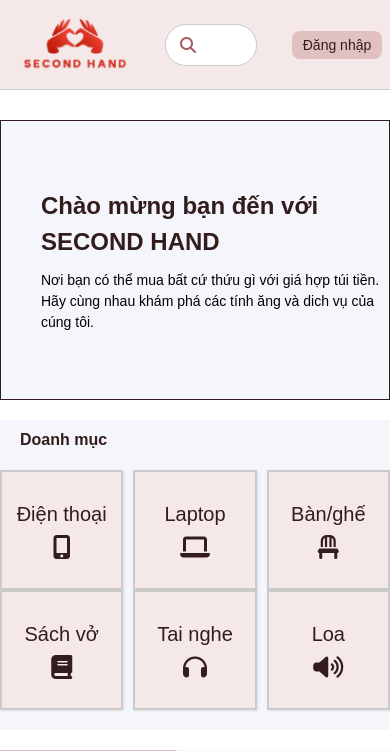
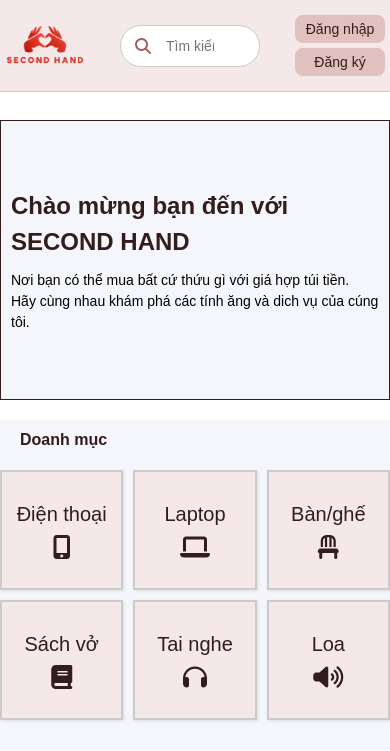
Before and after one commit to QUANG-SanBay/LapTinhWeb_BanDoCu, a Django app: page / in a window 390 px wide. Shown: the top 751 px of the page. Run offline with Django 5.2, Linux system fonts and the light colour scheme; data comes from the database, SQL or seed files in the repository; both versions use the stored data as it was after the commit.

Commit message:
responsize cho trang home và trang chi tiết sản phẩm

```diff
--- a/bandocu/home/static/home/css/base.css
+++ b/bandocu/home/static/home/css/base.css
@@ -24,3 +24,14 @@ html{
     margin: 0;
     box-sizing: inherit;
 }
+html::-webkit-scrollbar {
+    width: 4px;
+    height: 4px;
+}
+html::-webkit-scrollbar-thumb {
+    background: var(--color-soft-peach-500);
+    border-radius: 4px;
+}
+html::-webkit-scrollbar-track {
+    background: var(--color-soft-peach-50);
+}
--- /dev/null
+++ b/bandocu/home/static/home/css/responsize.css
@@ -0,0 +1,43 @@
+/* mobile */
+@media (max-width:47.9375em){
+    html::-webkit-scrollbar {
+        display: none;
+    }
+    /* rsz cho trang home */
+    /* header rsz */
+    .header .header__logo-img{
+        width: 90px;
+    }
+    .header .header__anonymous{
+        flex-direction: column;
+        gap: 5px 0;
+    }
+    /* banner rsz */
+    .banner{
+        padding: 0 10px;
+    }
+    /* category rsz */
+    .category__item {
+        padding-bottom: 10px;
+    }
+    /* rpz cho trang chi tiết sản phẩm */
+    .left-content, .right-content{
+        padding: 0;
+    }
+}
+/* tablet */
+@media (min-width:48em) and (max-width:63.9375em){
+
+    /* category rsz */
+    .category__item {
+        padding-bottom: 10px;
+    }
+}
+/* laptop */
+@media (min-width:64em) and (max-width:77.4375em){
+
+}
+/* desktop */
+@media (min-width:77.5em){
+
+}
--- a/bandocu/home/static/home/css/styles.css
+++ b/bandocu/home/static/home/css/styles.css
@@ -17,7 +17,7 @@
   width: 100%;
   max-width: 1216px;
   margin: 0 auto;
-  padding: 0 15px;
+  /* padding: 0 15px; */
 }
 
 .header__logo {
@@ -178,6 +178,7 @@
 
 }
 .header__login-btn,.header__register-btn{
+    flex-shrink: 0;
     font-size: 1.4rem;
     background-color: var(--color-soft-peach-300);
     color: var(--text-c);
@@ -191,40 +192,6 @@
     text-align: center;
 }
 /* Responsive */
-/* @media (max-width: 768px) {
-  .header__content {
-      padding: 0 10px;
-  }
-
-  .header__logo-img {
-      width: 100px;
-  }
-
-  .header__search {
-      margin: 0 15px;
-  }
-
-  .header__search-input {
-      font-size: 1.3rem;
-      padding: 10px 40px 10px 12px;
-  }
-}
-
-@media (max-width: 480px) {
-  .header__search {
-      margin: 0 10px;
-  }
-
-  .header__logo-img {
-      width: 80px;
-  }
-
-  .header__avatar {
-      width: 35px;
-      height: 35px;
-      font-size: 1.6rem;
-  }
-} */
 .main-content{
     margin-top: 120px;
 }
--- a/bandocu/home/templates/home/base.html
+++ b/bandocu/home/templates/home/base.html
@@ -16,6 +16,7 @@
     {% block profile__css %}{% endblock profile__css %}
     {% block order__css %}{% endblock order__css %}
     {% block product__css %}{% endblock product__css %}
+    <link rel="stylesheet" href="{% static 'home/css/responsize.css' %}">
 
 
 
--- a/bandocu/home/templates/home/home.html
+++ b/bandocu/home/templates/home/home.html
@@ -72,7 +72,7 @@
             </div>
             <ul class="row prodcuts__lists">
                 {% for product in products %}
-                <li class="products__item col c-6 m-3 l-2 ll-2">
+                <li class="products__item col c-4 m-3 l-2 ll-2">
                     <a href="{% url 'chiTietSP' product.id %}" class="products__item-link">
                         <div class="products__item-image">
                             {% if product.HinhAnh %}
@@ -100,7 +100,7 @@
             </div>
             <ul class="row prodcuts__lists">
                 {% for product in products %}
-                <li class="products__item col c-6 m-3 l-2 ll-2">
+                <li class="products__item col c-4 m-3 l-2 ll-2">
                     <a href="{% url 'chiTietSP' product.id %}" class="products__item-link">
                         <div class="products__item-image">
                             {% if product.HinhAnh %}
--- a/bandocu/home/templates/partials/home/footer.html
+++ b/bandocu/home/templates/partials/home/footer.html
@@ -2,7 +2,7 @@
 <footer class="footer">
     <div class="grib wide">
         <div class="row">
-            <div class="footer__col col c-12 m-12 l-3 ll-3">
+            <div class="footer__col col c-12 m-6 l-3 ll-3">
                 <h3 class="footer__title">Giới thiệu:</h3>
                 <ul class="footer__desc">
                     <li>Chúng tôi xây dựng một nền tảng trực tuyến cho phép người dùng mua bán đồ cũ một cách dễ dàng và tiện lợi.</li>
@@ -10,7 +10,7 @@
                     <li>Cung cấp các công cụ hỗ trợ người dùng trong việc đăng tin, tìm kiếm, giao dịch và quản lý sản phẩm.</li>
                 </ul>
             </div>
-            <div class="footer__col col c-12 m-12 l-3 ll-3">
+            <div class="footer__col col c-12 m-6 l-3 ll-3">
                 <h3 class="footer__title">Mạng xã hội:</h3>
                 <div class="footer__socials">
                     <a href="#"><i class="fa-brands fa-facebook" style="color:#1877f3"></i></a>
@@ -22,7 +22,7 @@
                     <img src="{% static 'home/imgs/logo.png' %}" alt="Second Hand" />
                 </div>
             </div>
-            <div class="footer__col col c-12 m-12 l-3 ll-3">
+            <div class="footer__col col c-12 m-6 l-3 ll-3">
                 <h3 class="footer__title">Liên hệ và trợ giúp:</h3>
                 <div class="footer__contact">
                     <div><b>Email:</b> <a href="mailto:secondhand@gmail.com.vn">secondhand@gmail.com.vn</a></div>
@@ -31,7 +31,7 @@
                     <div>- Số điện thoại 2: <a href="tel:0987654321">0987654321</a></div>
                 </div>
             </div>
-            <div class="footer__col col c-12 m-12 l-3 ll-3">
+            <div class="footer__col col c-12 m-6 l-3 ll-3">
                 <h3 class="footer__title">Ứng dụng Second Hand:</h3>
                 <div class="footer__apps">
                     <a href="" class="footer__apps-link">
```
Also changed, not shown: bandocu/bandocu/settings.py (+6 -2 lines), bandocu/home/static/home/css/product-infor.css (+12 -4 lines), bandocu/db.sqlite3, bandocu/home/templates/partials/header.html (deleted).
